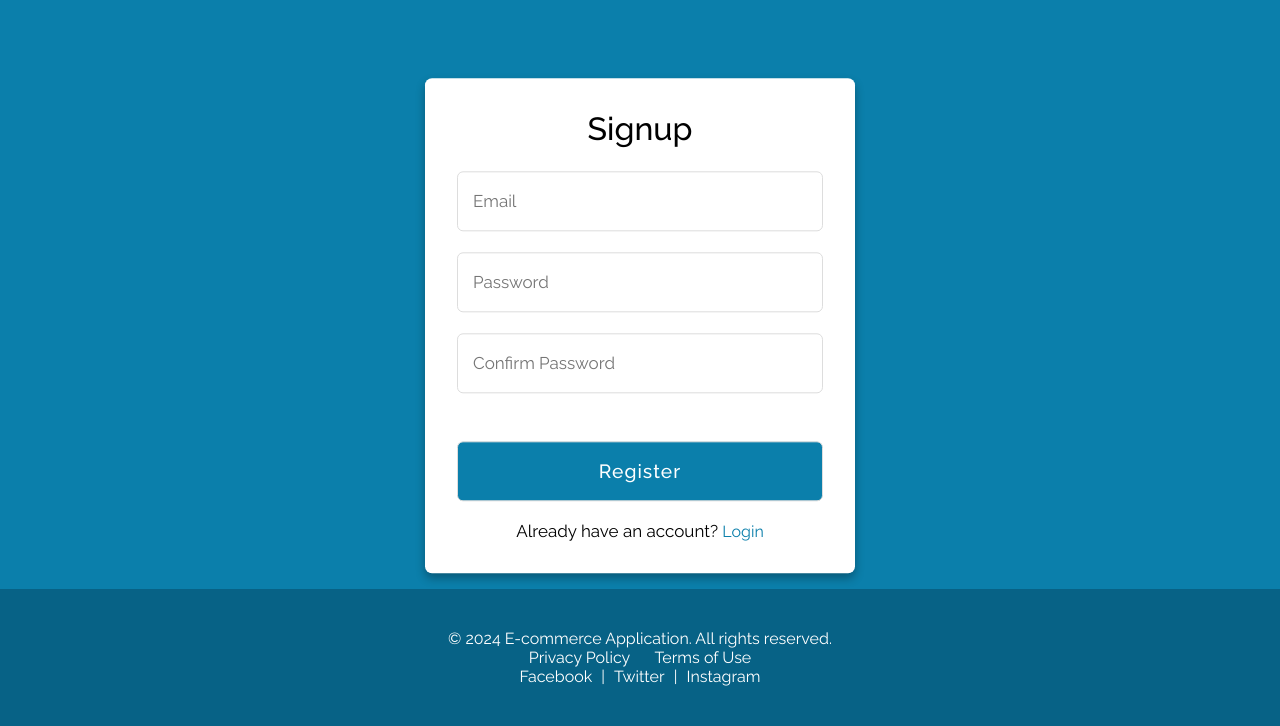
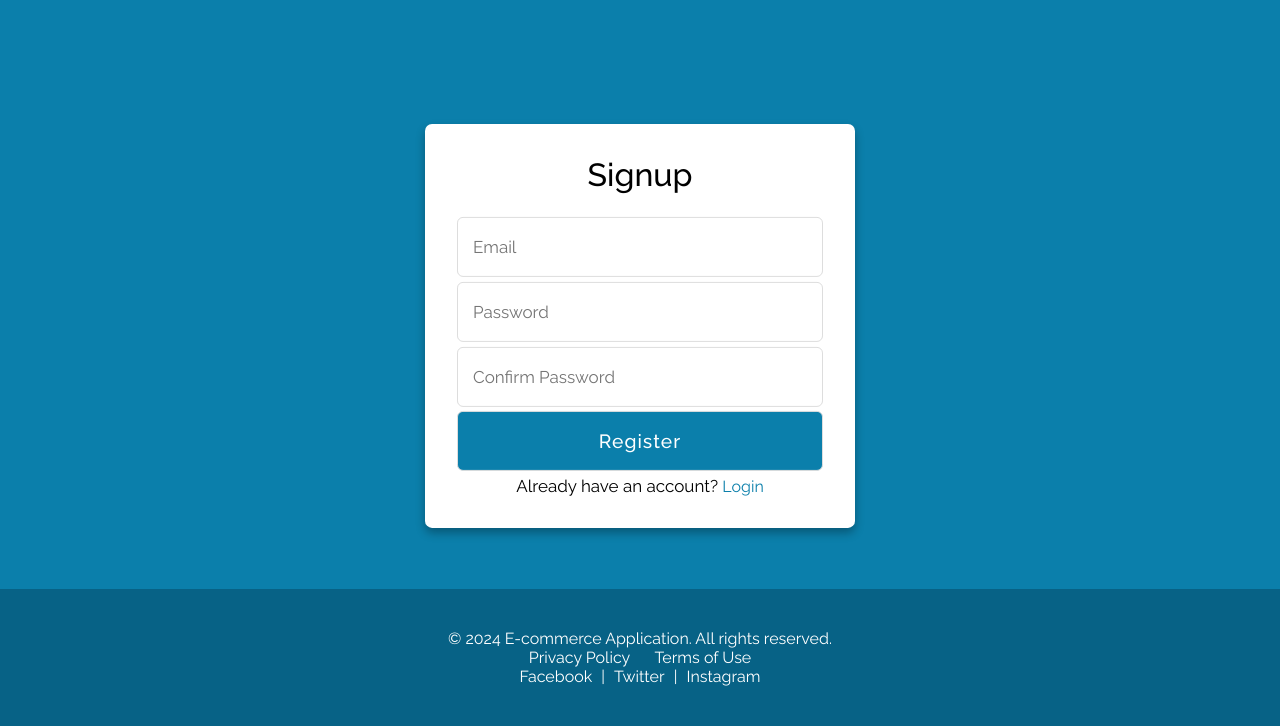
Before and after one commit to DarakhshanF/Django-eComm-app, a Django app: page /users/register/ in a window 1280 px wide. Shown: the part 74-800 px from the top of the page. Run offline with Django 4.2, Linux system fonts and the light colour scheme.

Commit message:
Update the styling of Signup page

```diff
--- a/eCommerce/static/css/signup.css
+++ b/eCommerce/static/css/signup.css
@@ -36,7 +36,7 @@ body{
    width: 100%;
    padding: 0 15px;
    font-size: 17px;
-   margin-bottom: 1.3rem;
+   margin-bottom: 0.3rem;
    border: 1px solid #ddd;
    border-radius: 6px;
    outline: none;
@@ -58,7 +58,6 @@ body{
   font-size: 1.2rem;
   font-weight: 500;
   letter-spacing: 1px;
-  margin-top: 1.7rem;
   cursor: pointer;
   transition: 0.4s;
 }
```
